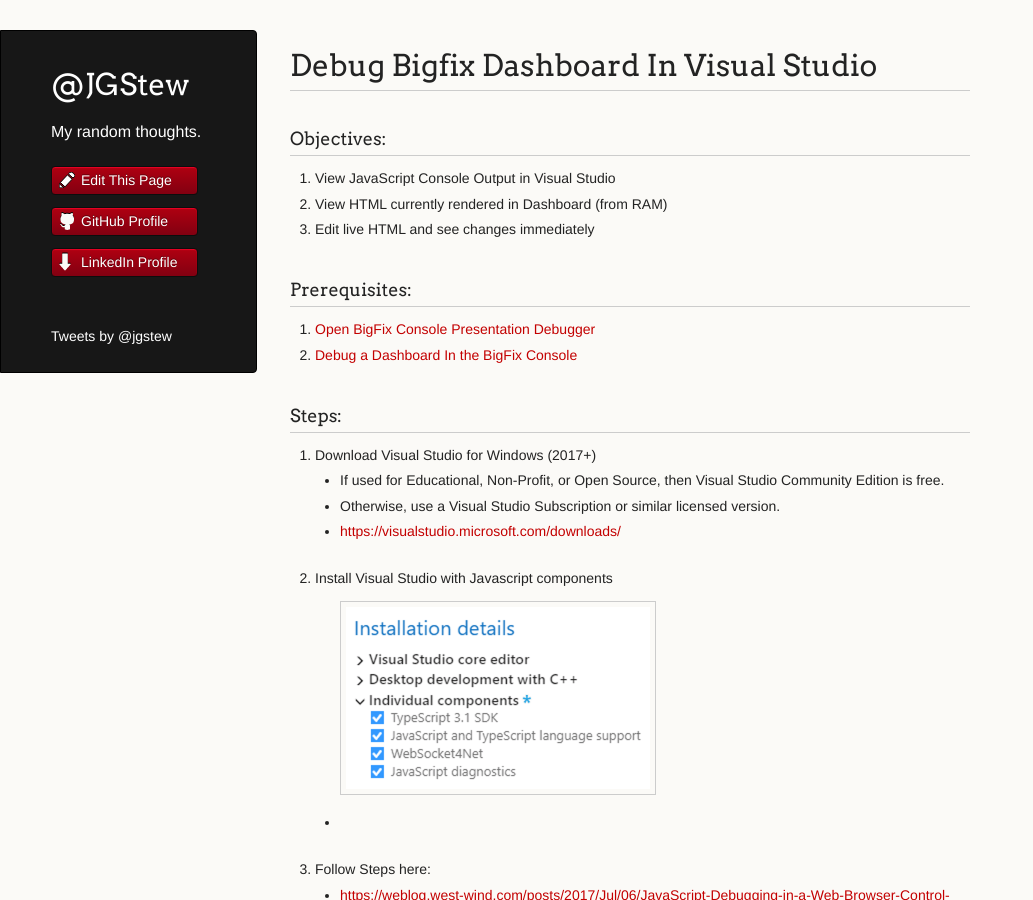
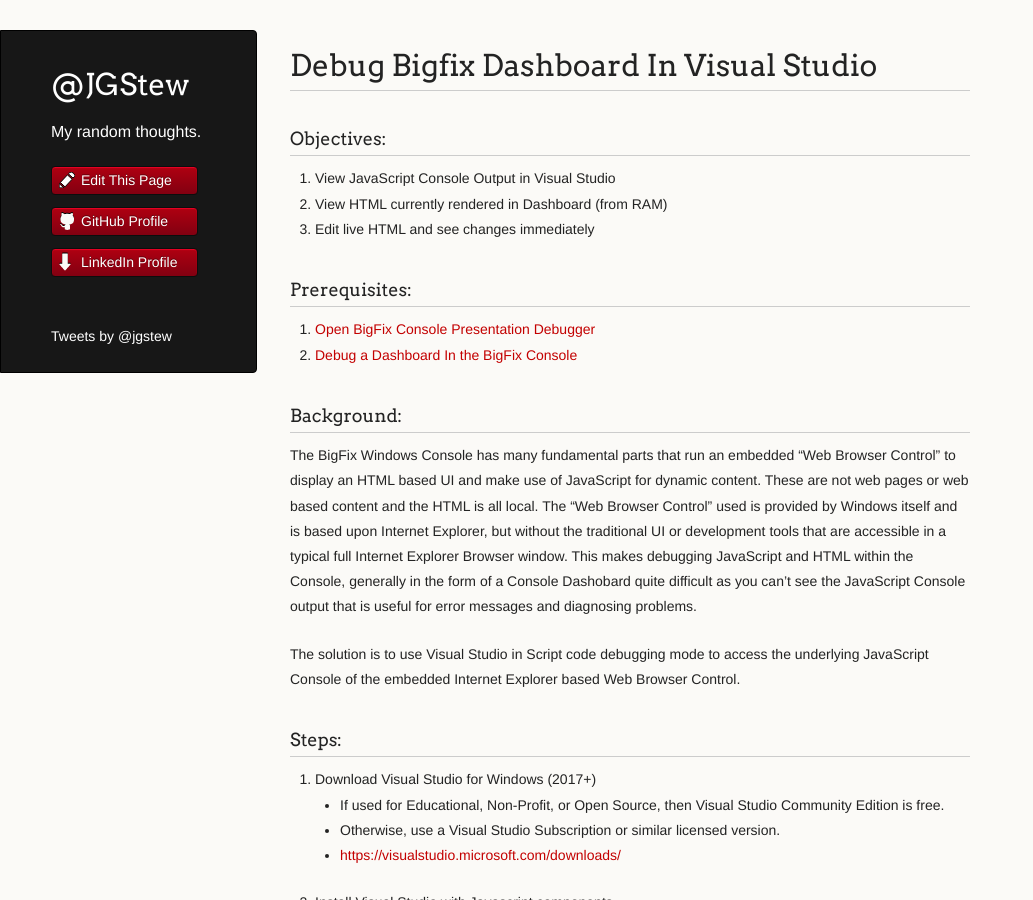
Before and after one commit to jgstew/jgstew.github.io, a Jekyll site: the page built from _posts/2018-11-27-Debug-BigFix-Dashboard-In-Visual-Studio.md, in a window 1280 px wide and 900 px high. Shown: the whole window, without its empty margins (0-1033 px from the left). Built offline with Jekyll 4.4.1, drawn with Linux system fonts in a browser that asks for light colours; nearby versions of some CDN libraries; comment, search, counter and statistics services are not loaded.

Commit message:
Update 2018-11-27-Debug-BigFix-Dashboard-In-Visual-Studio.md

```diff
--- a/_posts/2018-11-27-Debug-BigFix-Dashboard-In-Visual-Studio.md
+++ b/_posts/2018-11-27-Debug-BigFix-Dashboard-In-Visual-Studio.md
@@ -9,6 +9,12 @@
 
 1. [Open BigFix Console Presentation Debugger](https://github.com/jgstew/jgstew.github.io/blob/master/_posts/2018-10-29-Open-BigFix-Console-Presentation-Debugger.md)
 1. [Debug a Dashboard In the BigFix Console](https://github.com/jgstew/jgstew.github.io/blob/master/_posts/2018-10-29-Debug-Dashboard-In-BigFix-Console.md)
+
+### Background:
+
+The BigFix Windows Console has many fundamental parts that run an embedded "Web Browser Control" to display an HTML based UI and make use of JavaScript for dynamic content. These are not web pages or web based content and the HTML is all local. The "Web Browser Control" used is provided by Windows itself and is based upon Internet Explorer, but without the traditional UI or development tools that are accessible in a typical full Internet Explorer Browser window. This makes debugging JavaScript and HTML within the Console, generally in the form of a Console Dashobard quite difficult as you can't see the JavaScript Console output that is useful for error messages and diagnosing problems.
+
+The solution is to use Visual Studio in Script code debugging mode to access the underlying JavaScript Console of the embedded Internet Explorer based Web Browser Control.
 
 
 ### Steps:
```
